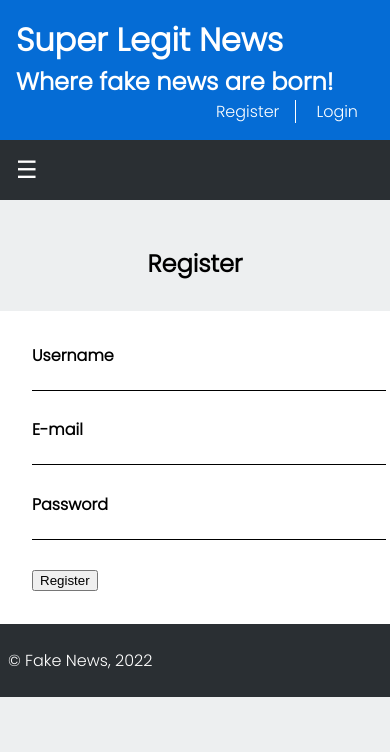
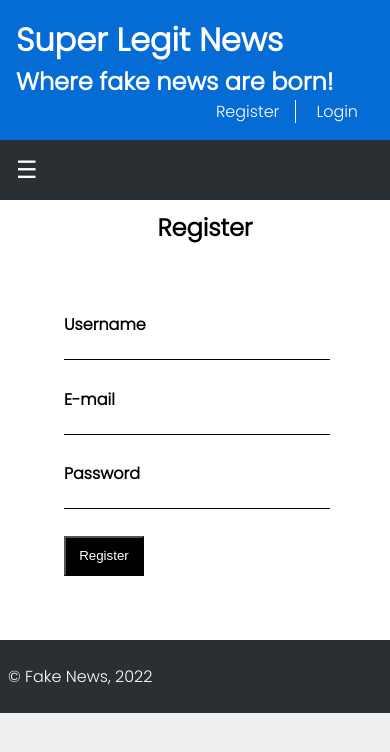
Before and after one commit to coutinho21/ltw_2223, a PHP site: page /register.html in a window 390 px wide. Shown: the top 752 px of the page. Run offline with PHP 8.4, Linux system fonts and the light colour scheme.

Commit message:
Finished class 3 1.5

```diff
--- a/class3/news/layout.css
+++ b/class3/news/layout.css
@@ -28,7 +28,6 @@
     background-color: white;
     margin: 0 0 1em 0;
     display: flex;
-
 }
 
 nav#menu li{
--- a/class3/news/register.css
+++ b/class3/news/register.css
@@ -3,6 +3,7 @@
     grid-row: 3/4;
     font-family: Poppins;
     font-weight: bold;
+    margin: 5em 0 10em 0;
 }
 
 section#register h1 {
@@ -25,8 +26,36 @@
     margin-bottom: 2em;
 }
 
+section#register button {
+    background-color: #000;
+    width: 80px;
+    height: 40px;
+    color: white;
+}
+
 @media (max-width: 60em) {
     section#register {
         grid-column: span 2;
     }
 }
+
+@media (max-width: 30em) {
+    nav#menu ul {
+        margin: 0;
+    }
+    section#register {
+        grid-column: span 2;
+        margin: 0;
+    }
+
+    section#register form {
+        width: auto;
+        padding: 7em 4em 4em 4em;
+    }
+
+    section#register h1 {
+        position: absolute;
+        margin: auto;
+        width: 100%;
+    }
+}
```
